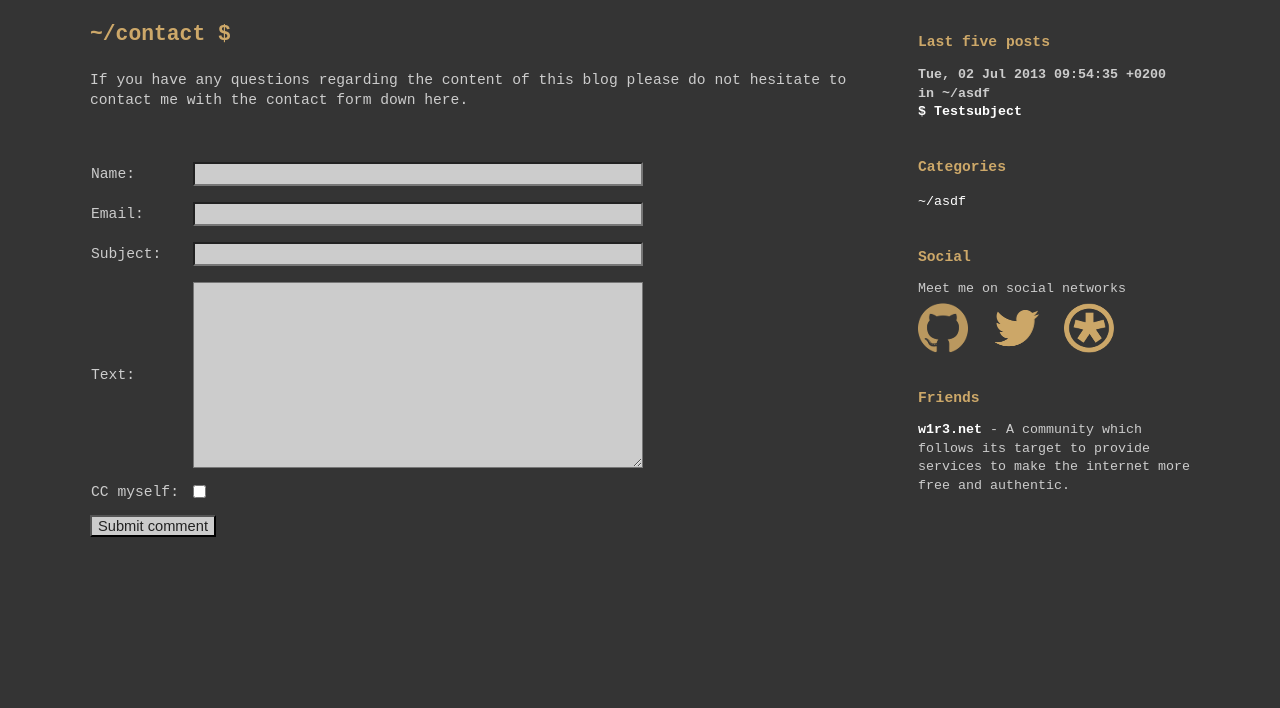
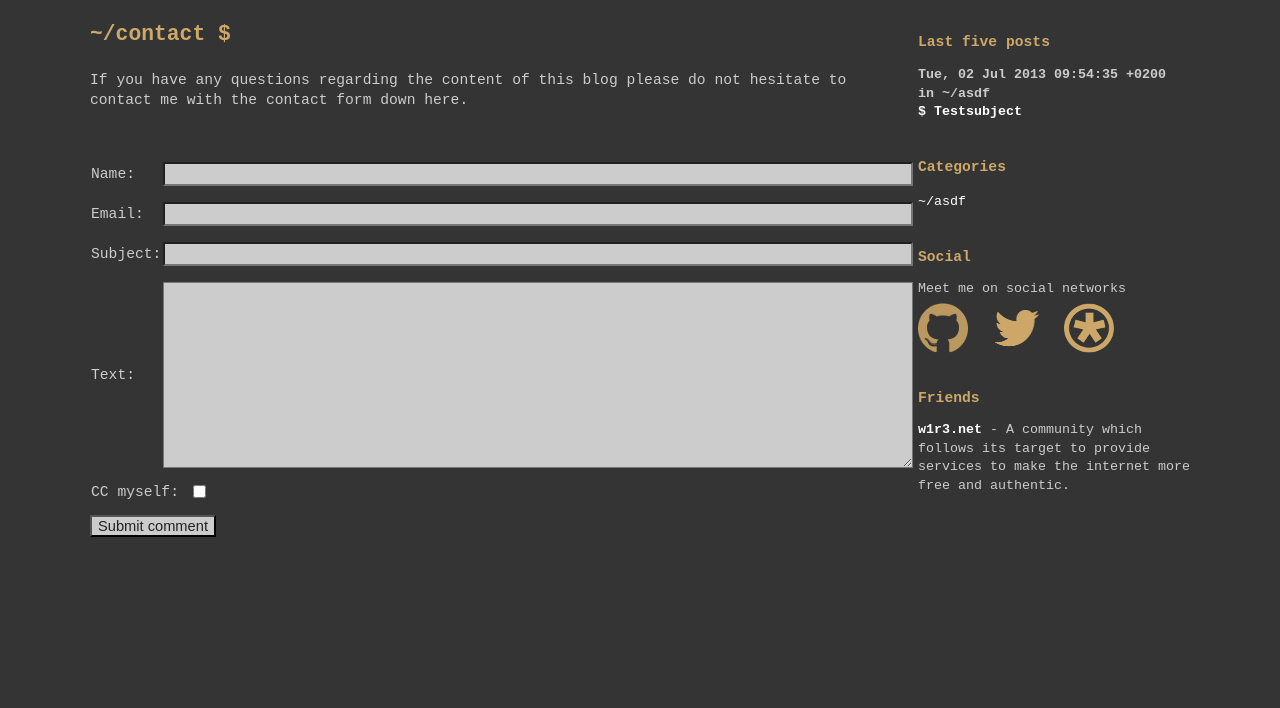
Before and after one commit to dominic-miglar/hatblog, a Django app: page /blog/contact/ in a window 1280 px wide. Shown: the part 50-758 px from the top of the page. Run offline with Django 3.2, Linux system fonts and the light colour scheme; data comes from the database, SQL or seed files in the repository; parts of the project's set-up code (start-up, migrations or seed data) failed here and were passed over.

Commit message:
testing some new template ideas

```diff
--- a/hatblog/static/css/blog.css
+++ b/hatblog/static/css/blog.css
@@ -218,9 +218,9 @@ table.commentform td.error li {
 input#id_name,
 input#id_email,
 input#id_subject {
-	width: 450px;
+	width: 750px;
 }
 
 textarea#id_text {
-	width: 450px;
+	width: 750px;
 }
```
